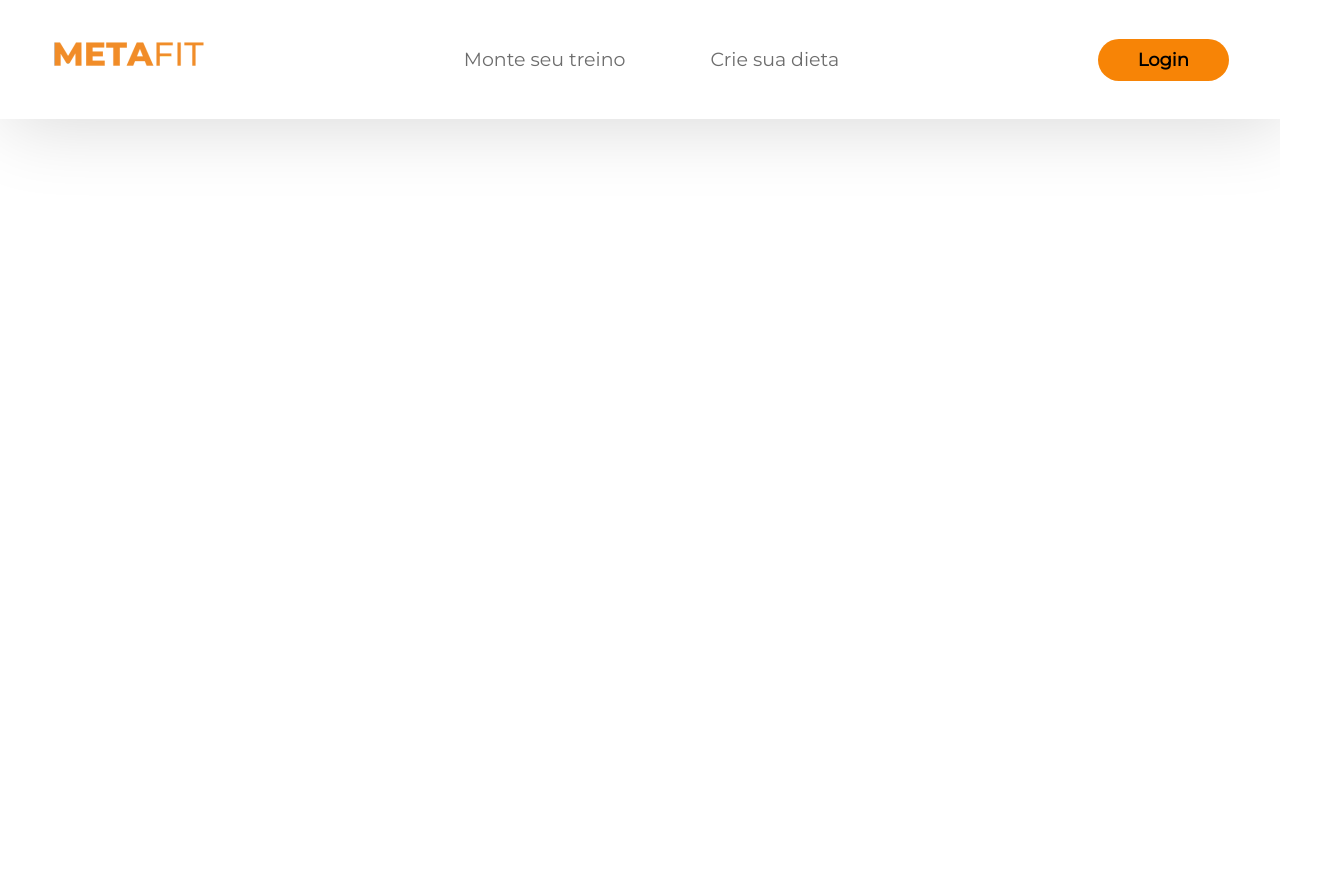
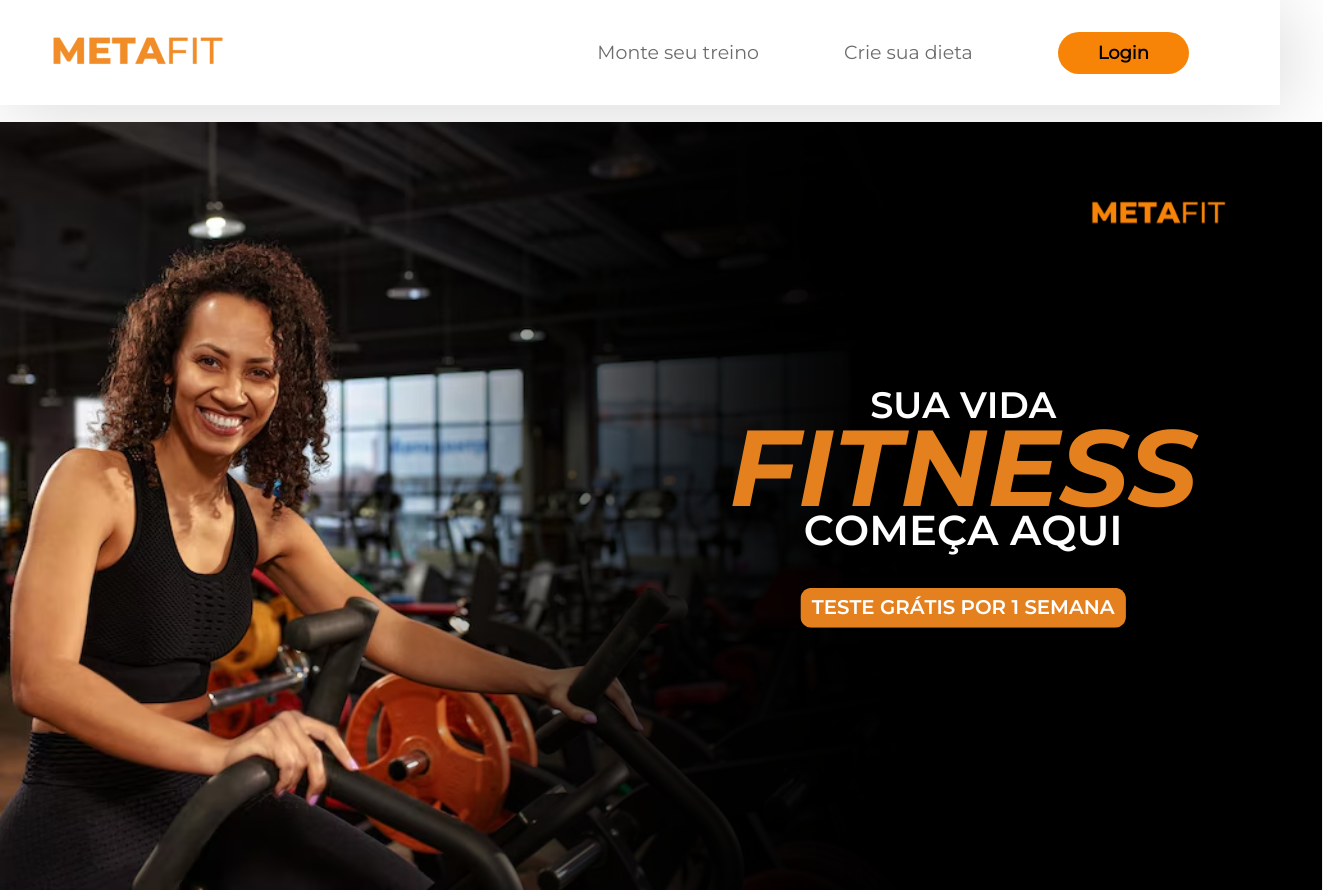
Before and after one commit to G-araujo027/Projetos, a plain HTML site: page teste/index.html in a window 1280 px wide. Shown: the whole page, 1323 px wide, since content can reach past the window. Before the commit the page ends 800 px from the top, so only its background shows below. Drawn offline with Linux system fonts and the light colour scheme.

Commit message:
att teste1

```diff
--- a/teste/css/style.css
+++ b/teste/css/style.css
@@ -67,3 +67,16 @@ header .btn-login button{
 header .btn-login button:hover{
     box-shadow: 0px 0px 8px #f7830696;
 }
+
+/* Topo do site*/
+
+section .site{
+    padding: 40px 4%;
+}
+
+main {
+    display: flex;
+    align-items: center;
+    justify-content: center;
+    padding-top: 1.3%;
+}
--- a/teste/index.html
+++ b/teste/index.html
@@ -12,19 +12,23 @@
        <div class="interface">
             <div class="logo-imagem">
                 <a href="#">
-                    <img src="midia/log-154px.png" alt="">
+                    <img src="midia/log-174px.png" alt="">
                 </a>
             </div><!--LOGO-->
                 <nav class="menu">
                     <ul>
                         <li><a href="#">Monte seu treino</a></li>
                         <li><a href="#">Crie sua dieta</a></li>
+                        <li class="btn-login"><!--BUTTON--><a href="#"><button>Login</button></a></li>
                     </ul>
                 </nav>
-
-            <div class="btn-login"><!--BUTTON-->
-                <a href="#"><button>Login</button></a>
-            </div>
             </div>
     </header>
+
+    <main>
+        <section class="site">
+            <img src="midia/SITE METAFIT-IMAGEM-PRINC.png" alt="">
+        </section>
+    </main>
+</body>
 </html>
```
Also changed, not shown: teste/midia/SITE METAFIT-IMAGEM-PRINC.png (added), teste/midia/log-174px.png (added). Lines whose indentation alone changed are shown as unchanged.
